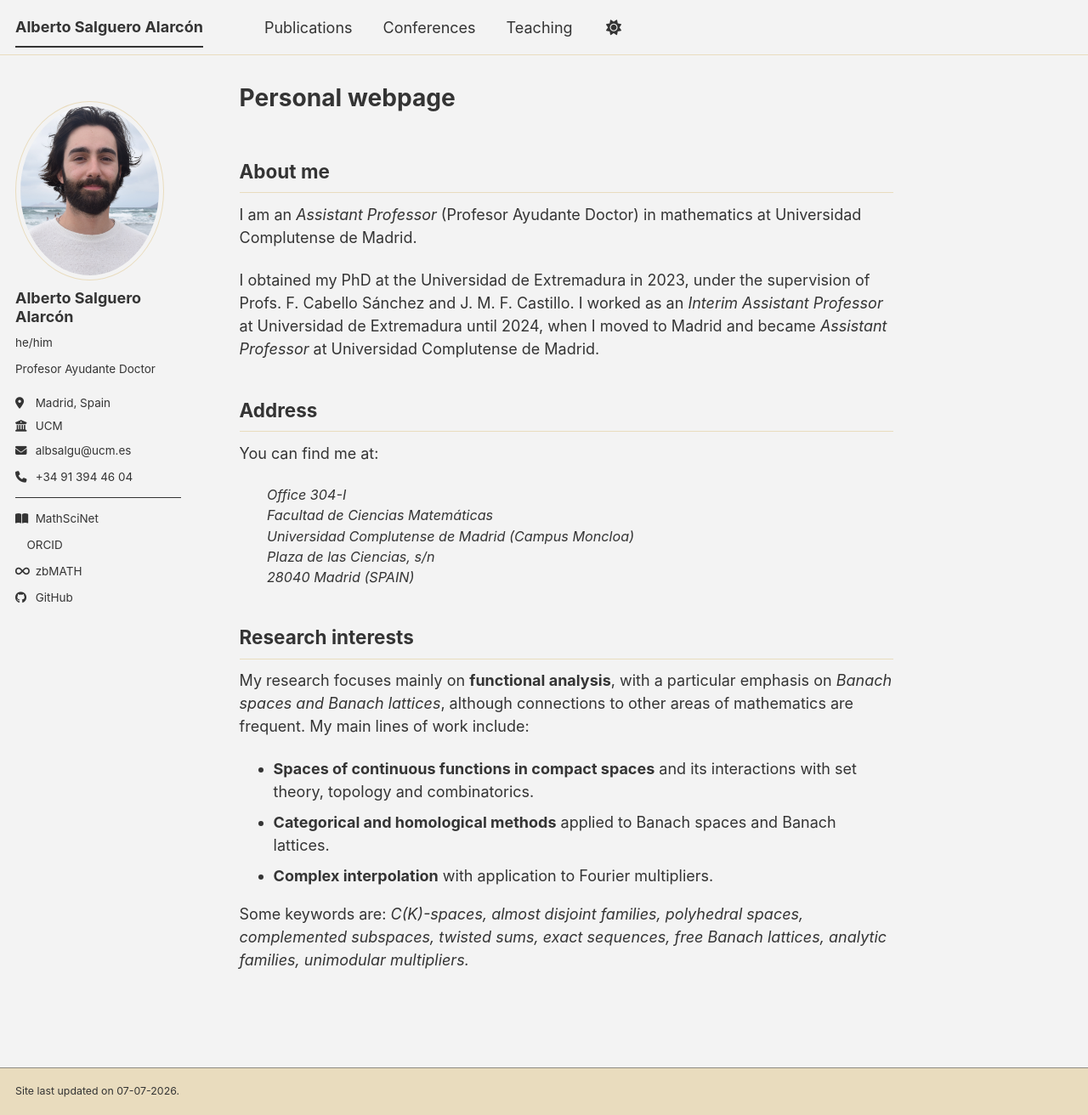
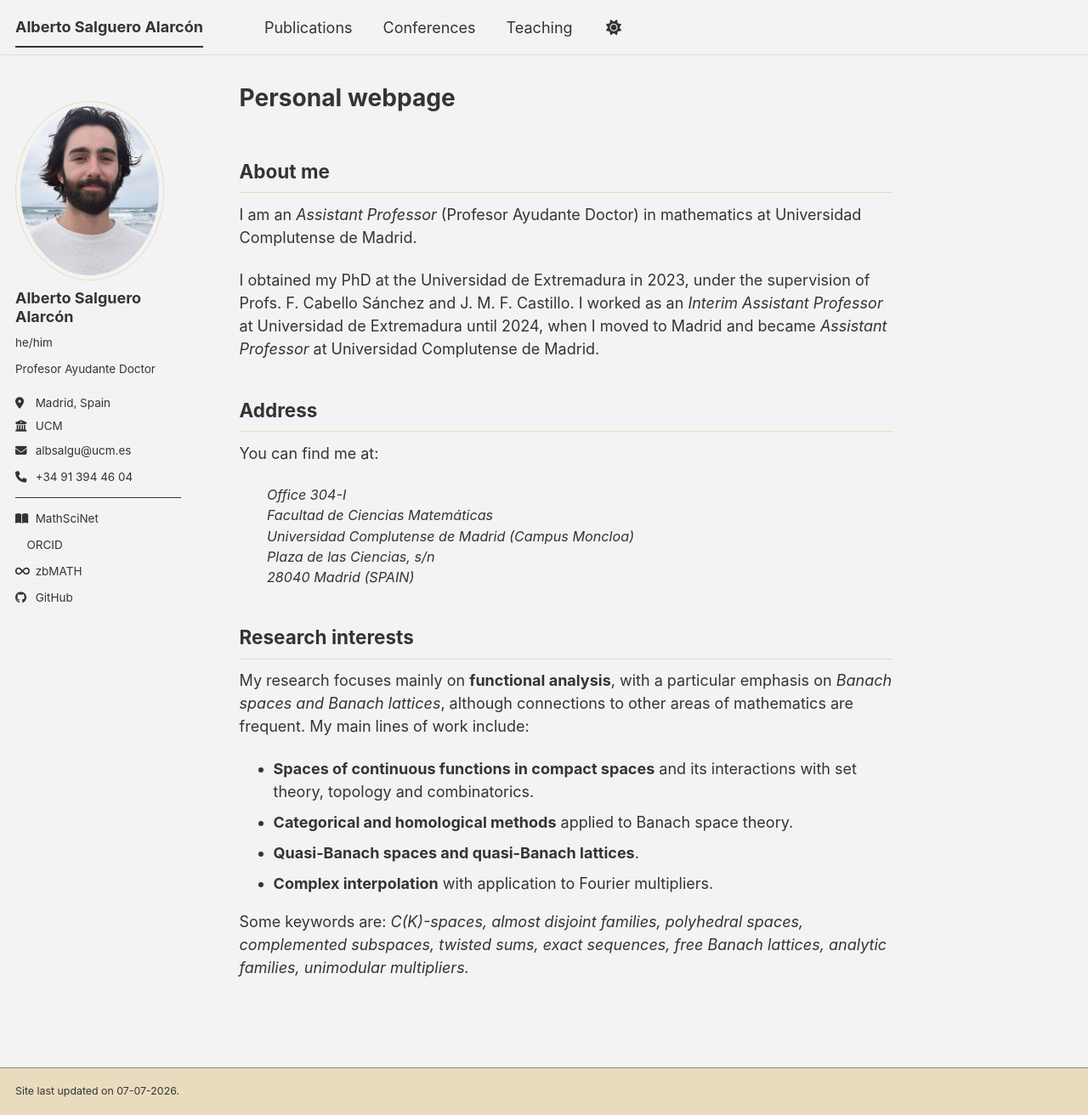
Before and after one commit to salgueroalarcon/salgueroalarcon.github.io, a Jekyll site: the page built from _pages/about.md, in a window 1280 px wide and 1312 px high. Shown: the whole window at 85% size. Built offline with Jekyll 4.4.1, drawn with Linux system fonts in a browser that asks for light colours; a style sheet for code colours, icons or effects is not loaded.

Commit message:
Revise research focus and add new topics
Updated the description of research focus and added new topics.

```diff
--- a/_pages/about.md
+++ b/_pages/about.md
@@ -27,7 +27,8 @@ You can find me at:
 My research focuses mainly on **functional analysis**, with a particular emphasis on *Banach spaces and Banach lattices*, although connections to other areas of mathematics are frequent. My main lines of work include:
 
 - **Spaces of continuous functions in compact spaces** and its interactions with set theory, topology and combinatorics.
-- **Categorical and homological methods** applied to Banach spaces and Banach lattices.
+- **Categorical and homological methods** applied to Banach space theory.
+- **Quasi-Banach spaces and quasi-Banach lattices**.
 - **Complex interpolation** with application to Fourier multipliers.
 
 Some keywords are: _C(K)-spaces, almost disjoint families, polyhedral spaces, complemented subspaces, twisted sums, exact sequences, free Banach lattices, analytic families, unimodular multipliers._
```
